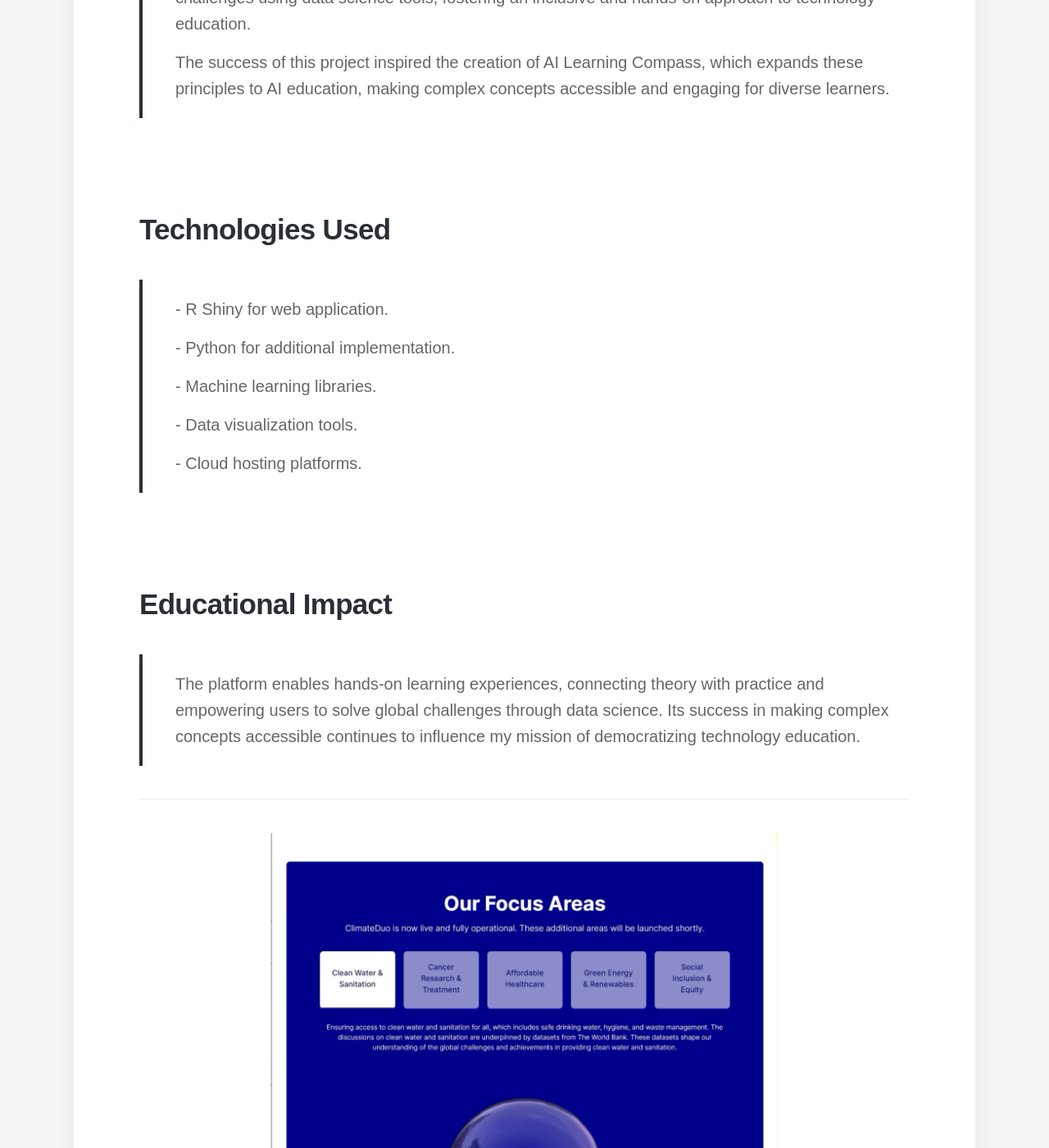
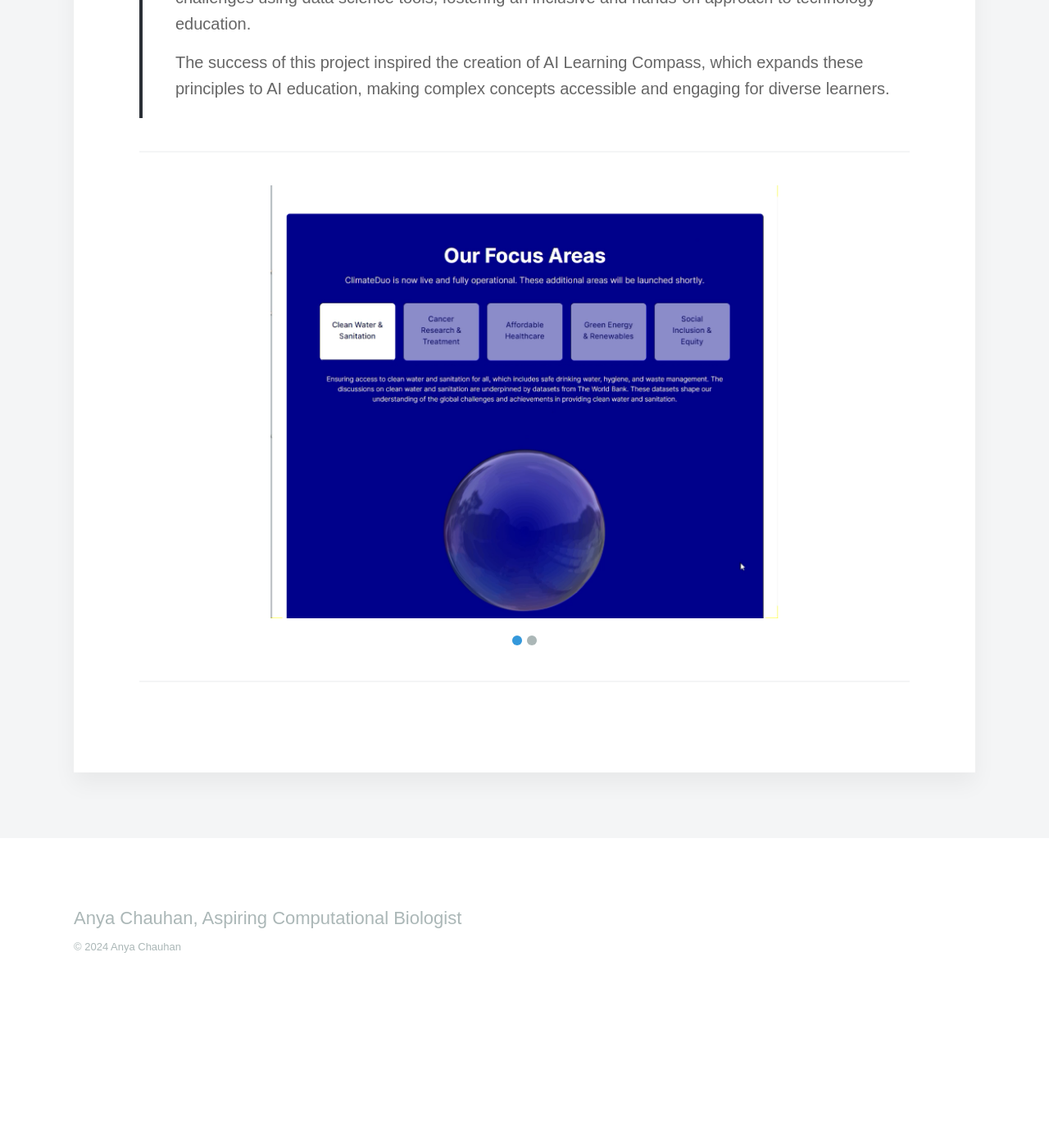
Before and after one commit to anya-chauhan/anya-chauhan.github.io, a Jekyll site: the page built from _projects/claire.md, in a window 1280 px wide and 1400 px high, scrolled down 3790 px. Shown: the whole window at 82% size. Built offline with Jekyll 4.4.1, drawn with Linux system fonts in a browser that asks for light colours; nearby versions of some CDN libraries; some web fonts are replaced; after the commit the page ends 5031 px from its top, so only the background shows below that.

Commit message:
Update claire.md

```diff
--- a/_projects/claire.md
+++ b/_projects/claire.md
@@ -131,39 +131,6 @@
 </p>
 </blockquote>
 
-<br>
-
-<h2>Technologies Used</h2>
-<blockquote>
-<p style="color: #666;">
-- R Shiny for web application.
-</p>
-<p style="color: #666;">
-- Python for additional implementation.
-</p>
-<p style="color: #666;">
-- Machine learning libraries.
-</p>
-<p style="color: #666;">
-- Data visualization tools.
-</p>
-<p style="color: #666;">
-- Cloud hosting platforms.
-</p>
-</blockquote>
-
-<br>
-
-<h2>Educational Impact</h2>
-<blockquote>
-<p style="color: #666;">
-The platform enables hands-on learning experiences, connecting theory with practice and empowering users to solve global challenges through data science. Its success in making complex concepts accessible continues to influence my mission of democratizing technology education.
-</p>
-</blockquote>
-
-
-
-
 ---
 
 
```
